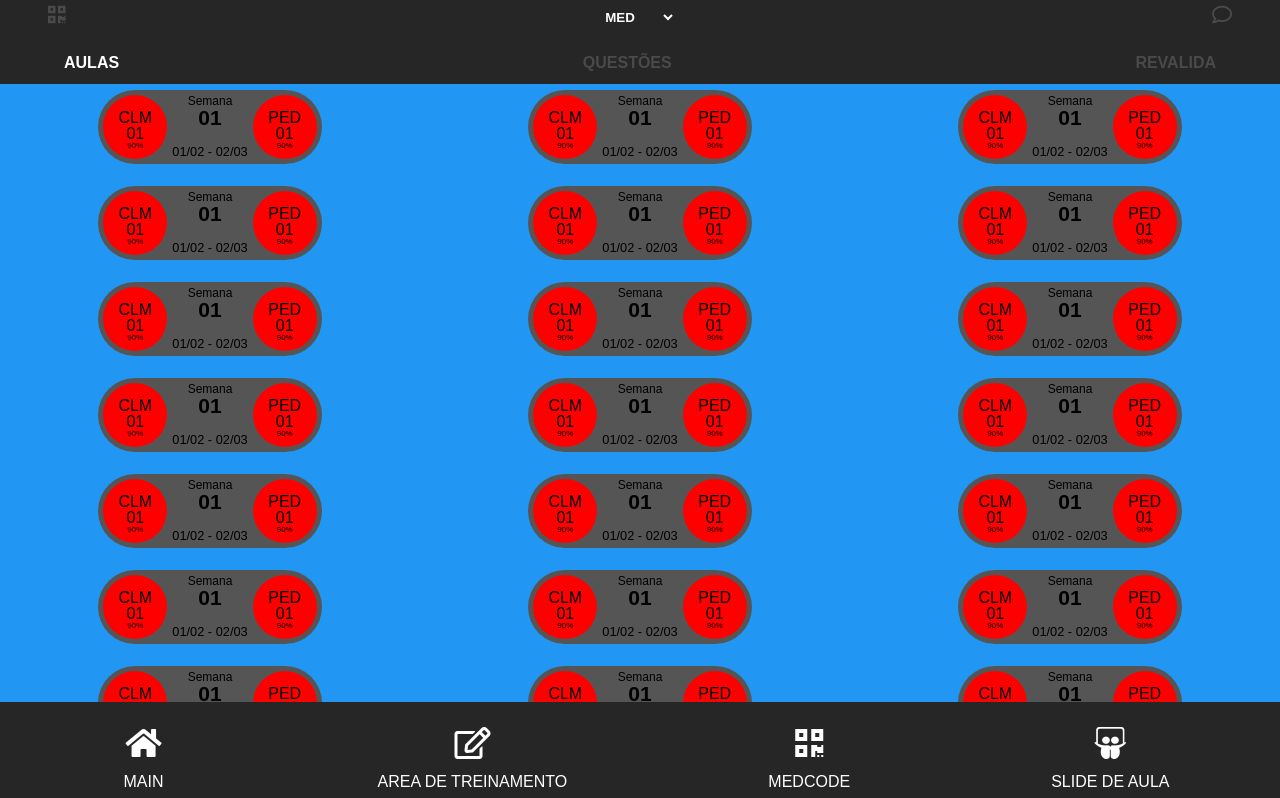
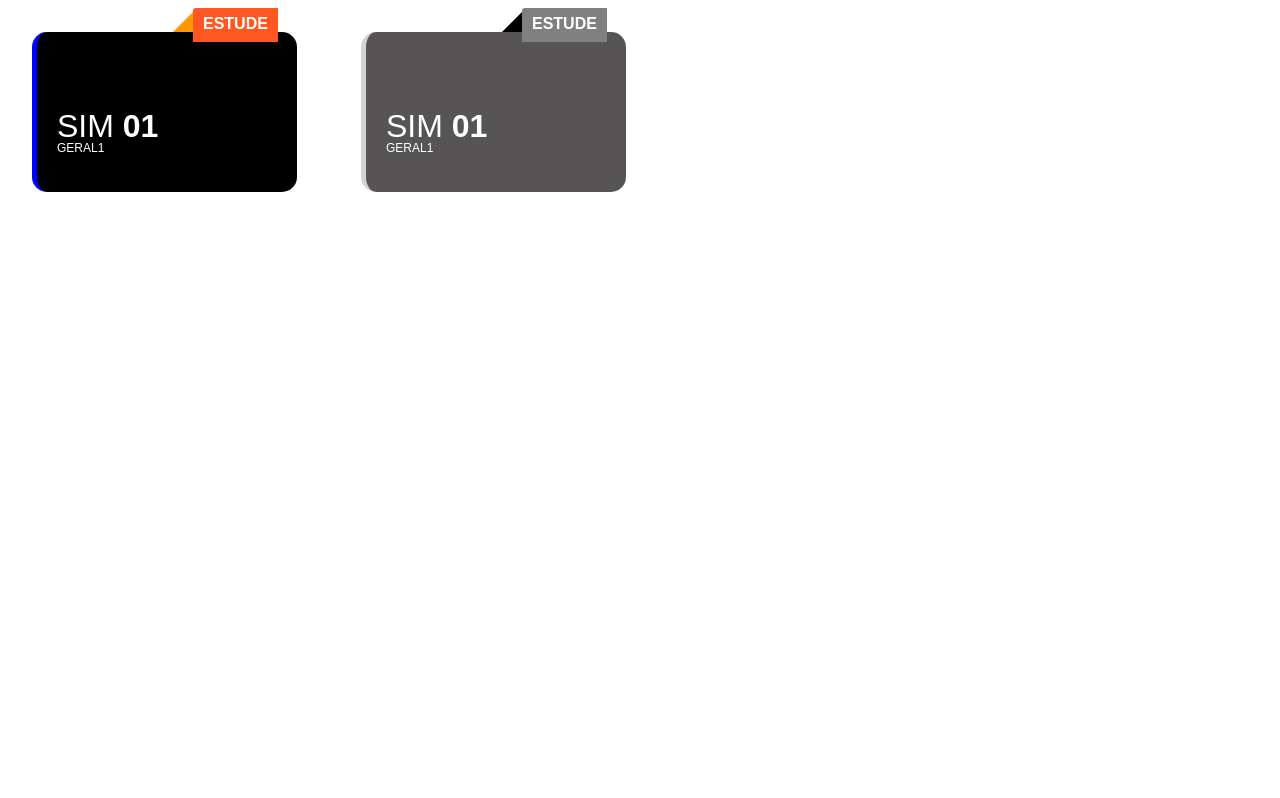
Before and after one commit to LuAnderson/front-do-front, an Angular app: page / in a window 1280 px wide. Shown: the top 798 px of the page. Built offline with nearby package versions, Linux system fonts and the light colour scheme.

Commit message:
Criando Segunda View e Desenvolvendo o esboço dos cards de simulado

```diff
--- a/src/app/app.component.html
+++ b/src/app/app.component.html
@@ -1,3 +1,3 @@
-<app-main></app-main>
+<app-simulados></app-simulados>
 
 <router-outlet></router-outlet>
--- /dev/null
+++ b/src/app/simulados/cards/cards.component.html
@@ -0,0 +1,11 @@
+<div class="card">
+    <p class="situacao">ESTUDE</p>
+    <h2 class="modalidade">SIM <span>01</span></h2>
+    <p class="descricao">GERAL1</p>
+</div>
+
+<div class="card indisponivel">
+    <p class="situacao">ESTUDE</p>
+    <h2 class="modalidade">SIM <span>01</span></h2>
+    <p class="descricao">GERAL1</p>
+</div>
--- /dev/null
+++ b/src/app/simulados/cards/cards.component.scss
@@ -0,0 +1,67 @@
+.card{
+    background: black;
+    height: 120px;
+    width: 220px;
+    margin: 2em;
+    padding: 20px;
+    display: inline-block;
+    border-left: 5px solid blue;
+    border-radius: 15px;
+
+    .situacao{
+        background: #FF5722;
+        position: relative;
+        top: -2.75em;
+        left: 8.5em;
+        padding: 20px 10px 10px 10px;
+        display: block;
+        max-width: -webkit-fit-content;
+        max-width: -moz-fit-content;
+        max-width: fit-content;
+        margin: 0px;
+        color: white;
+        font-weight: bold;
+        border-radius: 3px 0 0 0;
+
+        &::before{
+            content: "";
+            border-top: 20px solid transparent;
+            border-right: 20px solid #FF9800;
+            margin: -1em auto;
+            position: relative;
+            display: block;
+            left: -4.7em;
+        }
+    }
+
+    .modalidade{
+        color: white;
+        display: inline-block;
+        margin: auto;
+        font-size: 2em;
+        vertical-align: middle;
+        margin: 0.75em 0 0 0;
+
+        span{
+            font-weight: bold;
+        }
+    }
+
+    .descricao{
+        color: white;
+        font-size: .75em;
+    }
+
+    &.indisponivel{
+        background: #565454;
+        border-left: 5px solid lightgray;
+
+        .situacao{
+            background: gray;
+
+            &::before{
+                border-right: 20px solid black;
+            }
+        }
+    }
+}
--- /dev/null
+++ b/src/app/simulados/cards/cards.component.ts
@@ -0,0 +1,15 @@
+import { Component, OnInit } from '@angular/core';
+
+@Component({
+  selector: 'app-cards',
+  templateUrl: './cards.component.html',
+  styleUrls: ['./cards.component.scss']
+})
+export class CardsComponent implements OnInit {
+
+  constructor() { }
+
+  ngOnInit() {
+  }
+
+}
--- /dev/null
+++ b/src/app/simulados/simulados.component.html
@@ -0,0 +1 @@
+<app-cards></app-cards>
--- /dev/null
+++ b/src/app/simulados/simulados.component.ts
@@ -0,0 +1,15 @@
+import { Component, OnInit } from '@angular/core';
+
+@Component({
+  selector: 'app-simulados',
+  templateUrl: './simulados.component.html',
+  styleUrls: ['./simulados.component.scss']
+})
+export class SimuladosComponent implements OnInit {
+
+  constructor() { }
+
+  ngOnInit() {
+  }
+
+}
```
Also changed, not shown: src/app/app.module.ts (+5 -3 lines), src/app/simulados/simulados.module.ts (added, +12 -0 lines), src/app/simulados/simulados.component.scss (added), 2 other files (tests, documents, lock files or other folders).
